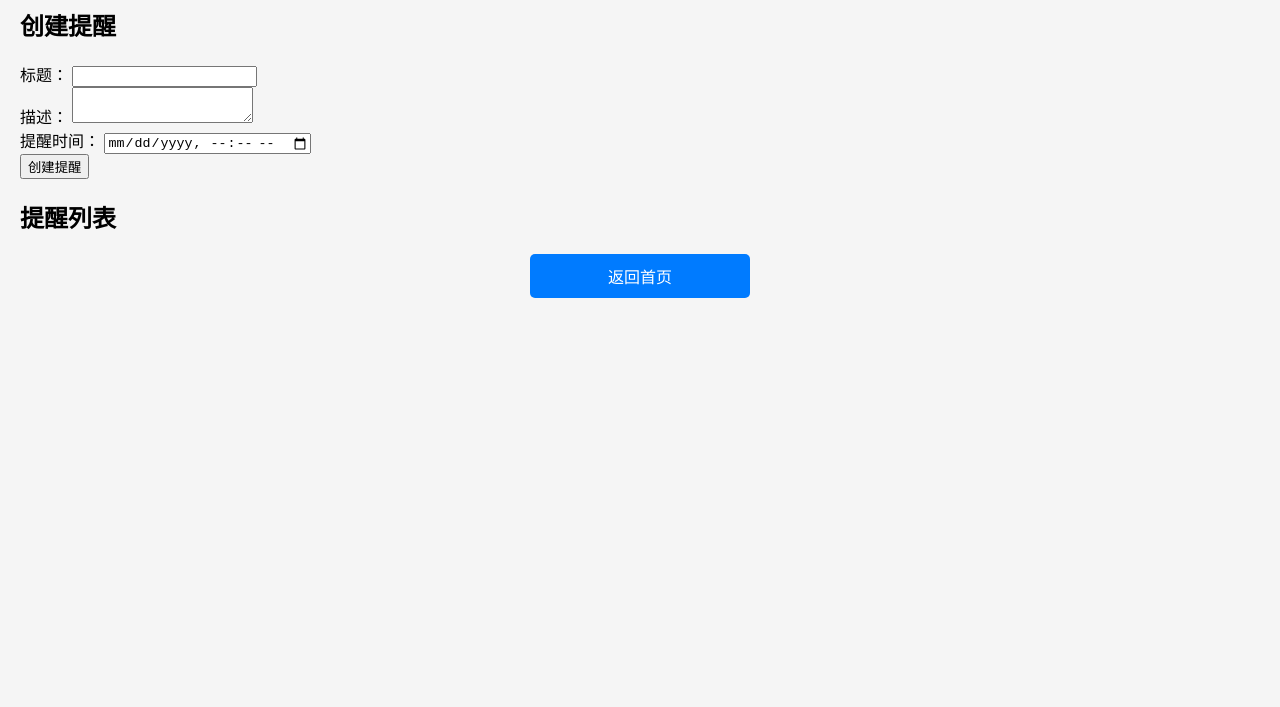
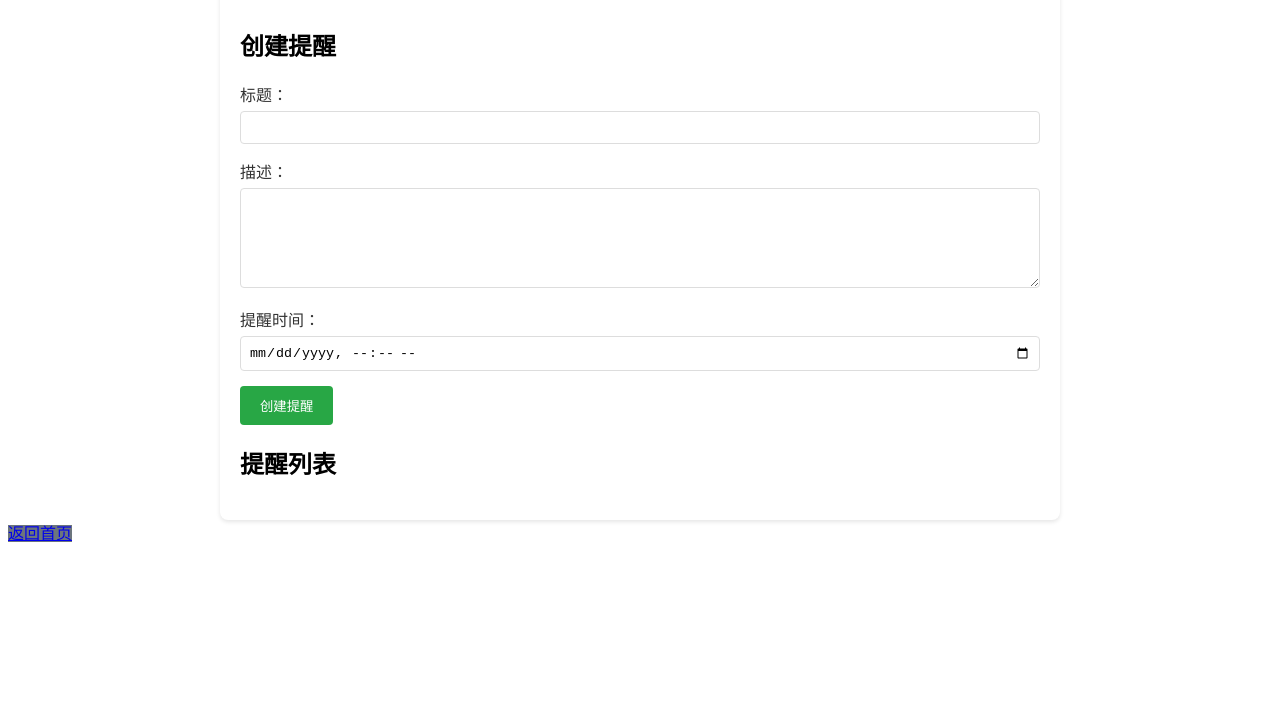
Before and after one commit to DBLee7999/ZTX, a plain HTML site: page test-page/app-test.html in a window 1280 px wide. Shown: the part 93-800 px from the top of the page. Drawn offline with Linux system fonts and the light colour scheme.

Commit message:
Update styles.css

```diff
--- a/test-page/css/styles.css
+++ b/test-page/css/styles.css
@@ -1,32 +1,57 @@
-body {
-    font-family: Arial, sans-serif;
-    margin: 0;
+/* 在现有样式后面添加以下内容 */
+
+.container {
+    max-width: 800px;
+    margin: 0 auto;
     padding: 20px;
-    background-color: #f5f5f5;
+    background-color: white;
+    border-radius: 8px;
+    box-shadow: 0 2px 4px rgba(0,0,0,0.1);
 }
 
-h1 {
-    color: #333;
-    text-align: center;
+.form-group {
+    margin-bottom: 15px;
 }
 
-p {
-    color: #666;
-    text-align: center;
+.form-group label {
+    display: block;
+    margin-bottom: 5px;
+    color: #333;
 }
 
-a {
-    display: block;
-    width: 200px;
-    margin: 20px auto;
-    padding: 10px;
-    background-color: #007bff;
-    color: white;
-    text-align: center;
-    text-decoration: none;
-    border-radius: 5px;
+input[type="text"],
+input[type="datetime-local"],
+textarea {
+    width: 100%;
+    padding: 8px;
+    border: 1px solid #ddd;
+    border-radius: 4px;
+    box-sizing: border-box;
 }
 
-a:hover {
-    background-color: #0056b3;
+textarea {
+    height: 100px;
+    resize: vertical;
 }
+
+button {
+    background-color: #28a745;
+    color: white;
+    padding: 10px 20px;
+    border: none;
+    border-radius: 4px;
+    cursor: pointer;
+}
+
+button:hover {
+    background-color: #218838;
+}
+
+.back-link {
+    margin-top: 20px;
+    background-color: #6c757d;
+}
+
+.back-link:hover {
+    background-color: #5a6268;
+}
```
